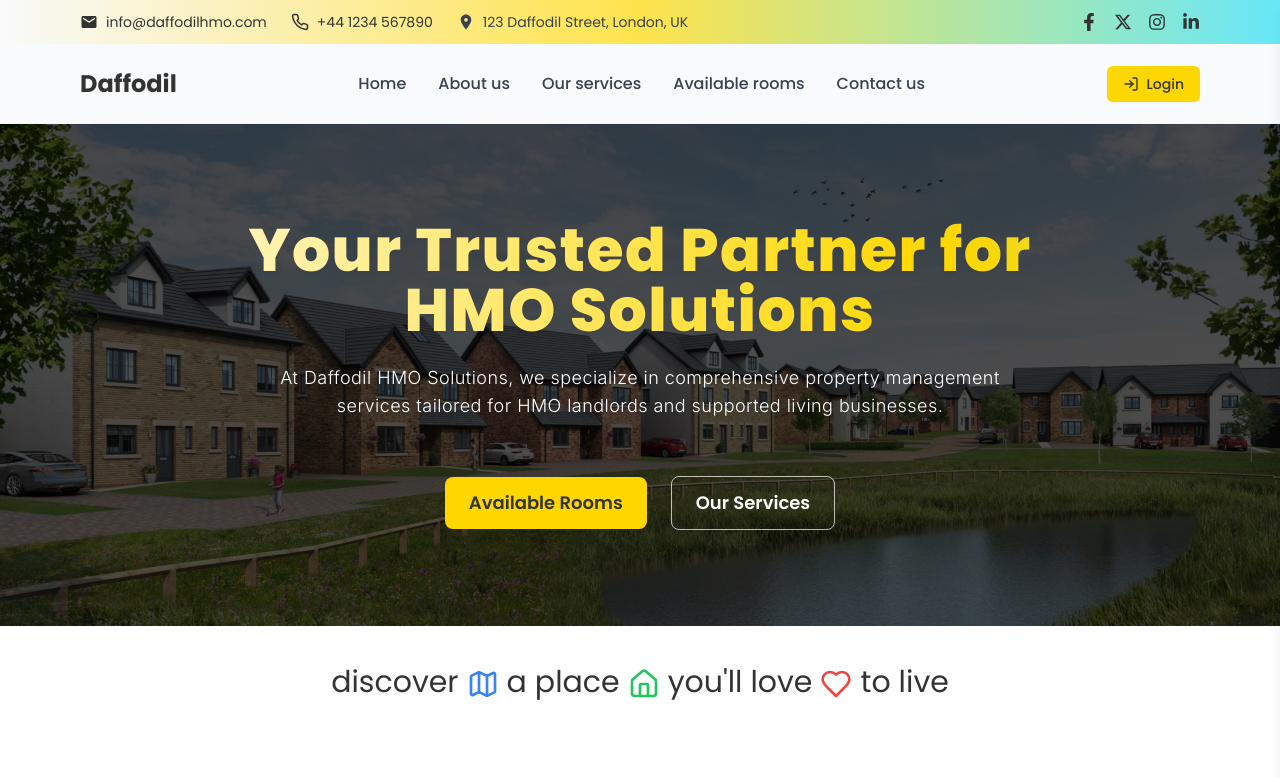
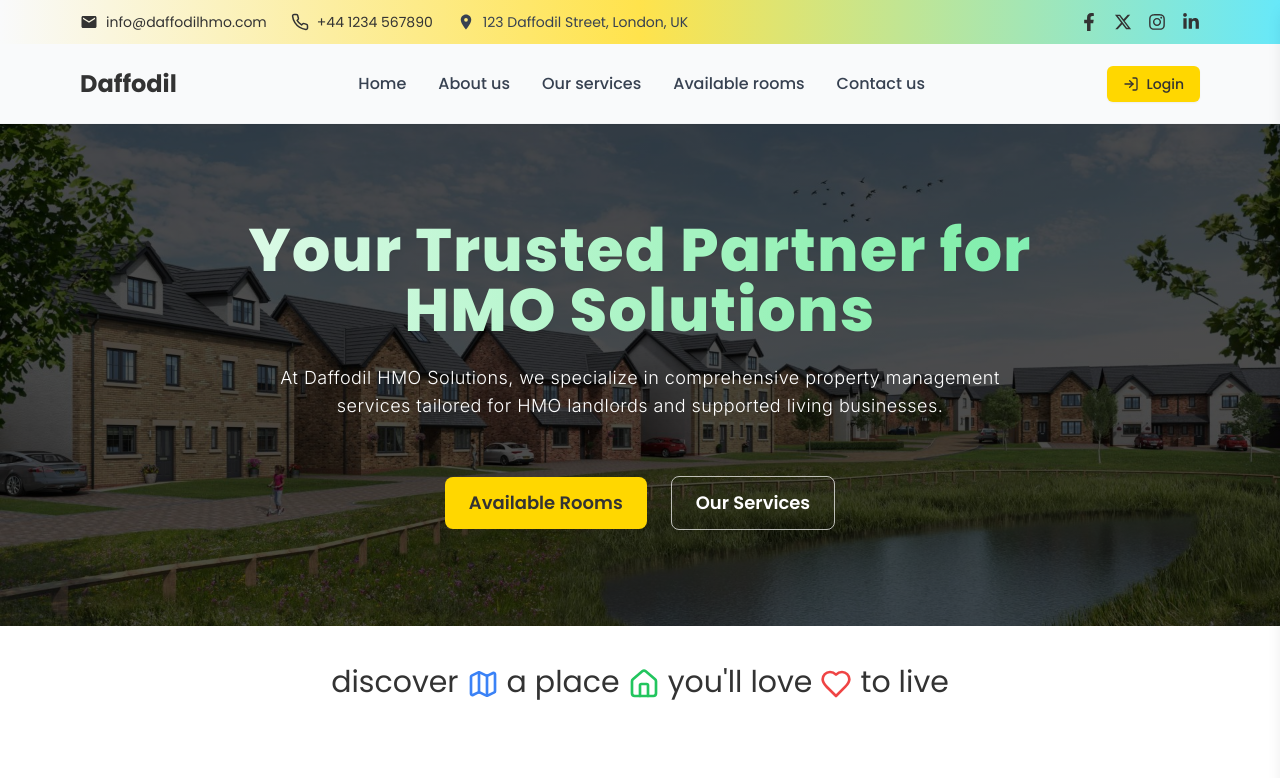
Before and after one commit to mahedimukut/daffodil, a Next.js app: page / in a window 1280 px wide. Shown: the top 778 px of the page. Built offline with nearby package versions, Linux system fonts and the light colour scheme; no server answers.

Commit message:
hero changed

```diff
--- a/src/app/components/Hero.tsx
+++ b/src/app/components/Hero.tsx
@@ -16,7 +16,7 @@ const Hero = () => {
       {/* Text and Content */}
       <MaxWidthWrapper>
         <div className="text-white relative z-10">
-          <h1 className="text-[40px] md:text-6xl font-extrabold leading-tight flex flex-col gap-2 tracking-wide bg-gradient-to-r from-white via-daffodilYellow to-cyan-300 text-transparent bg-clip-text animate-gradient drop-shadow-sm">
+          <h1 className="text-[40px] md:text-6xl font-extrabold leading-tight flex flex-col gap-2 tracking-wide bg-gradient-to-r from-white via-green-300 to-cyan-300 text-transparent bg-clip-text animate-gradient drop-shadow-sm">
             <span className="max-w-4xl mx-auto">
               Your Trusted Partner for HMO Solutions
             </span>
--- a/src/app/layout.tsx
+++ b/src/app/layout.tsx
@@ -5,7 +5,6 @@ import { Header } from "./components/Header";
 import Footer from "./components/Footer";
 import ClientWrapper from "./components/ClientWrapper"; // A client-side wrapper for SessionProvider
 import TopBar from "./components/TopBar";
-import ScrollToTop from "./components/ScrollToTop";
 import WhatsAppWidget from "./components/WhatsApp";
 
 // Import both fonts with CSS variables
```
